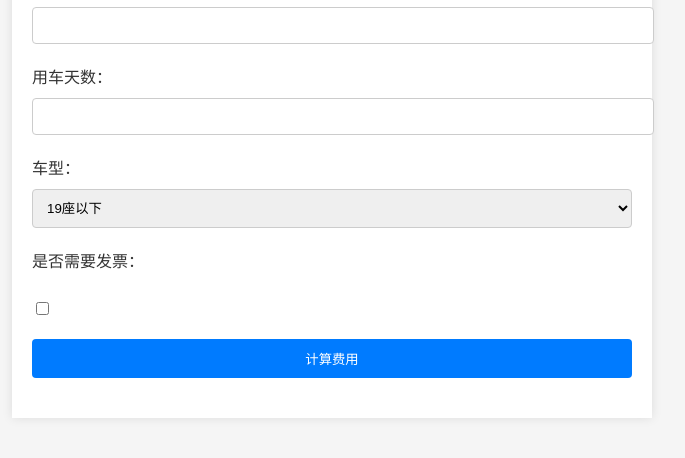
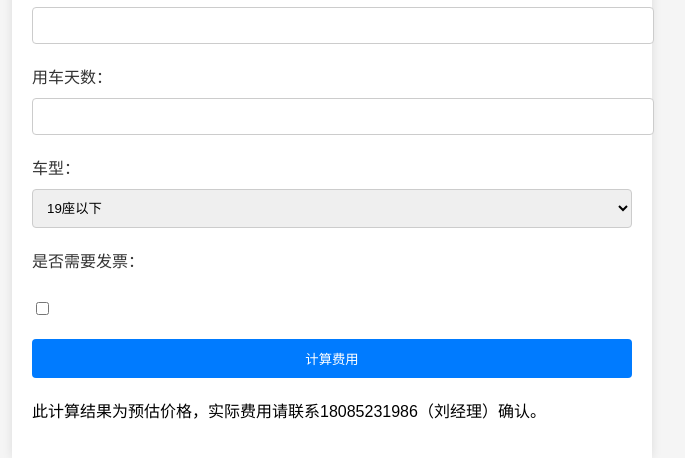
Before and after one commit to zawtgs/alex, a plain HTML site: page index.html in a window 1280 px wide. Shown: the part 136-594 px from the top of the page, without its empty margins (308-993 px from the left). Drawn offline with Linux system fonts and the light colour scheme.

Commit message:
Update index.html

```diff
--- a/index.html
+++ b/index.html
@@ -87,6 +87,7 @@
             <button type="submit">计算费用</button>
         </form>
         <div class="result" id="result"></div>
+        <p class="note">此计算结果为预估价格，实际费用请联系18085231986（刘经理）确认。</p>
     </div>
     <script>
         const carRental = {
@@ -115,5 +116,6 @@ document.getElementById('calculator').addEventListener('submit', function (event
 });
 
     </script>
+
 </body>
 </html>
```
